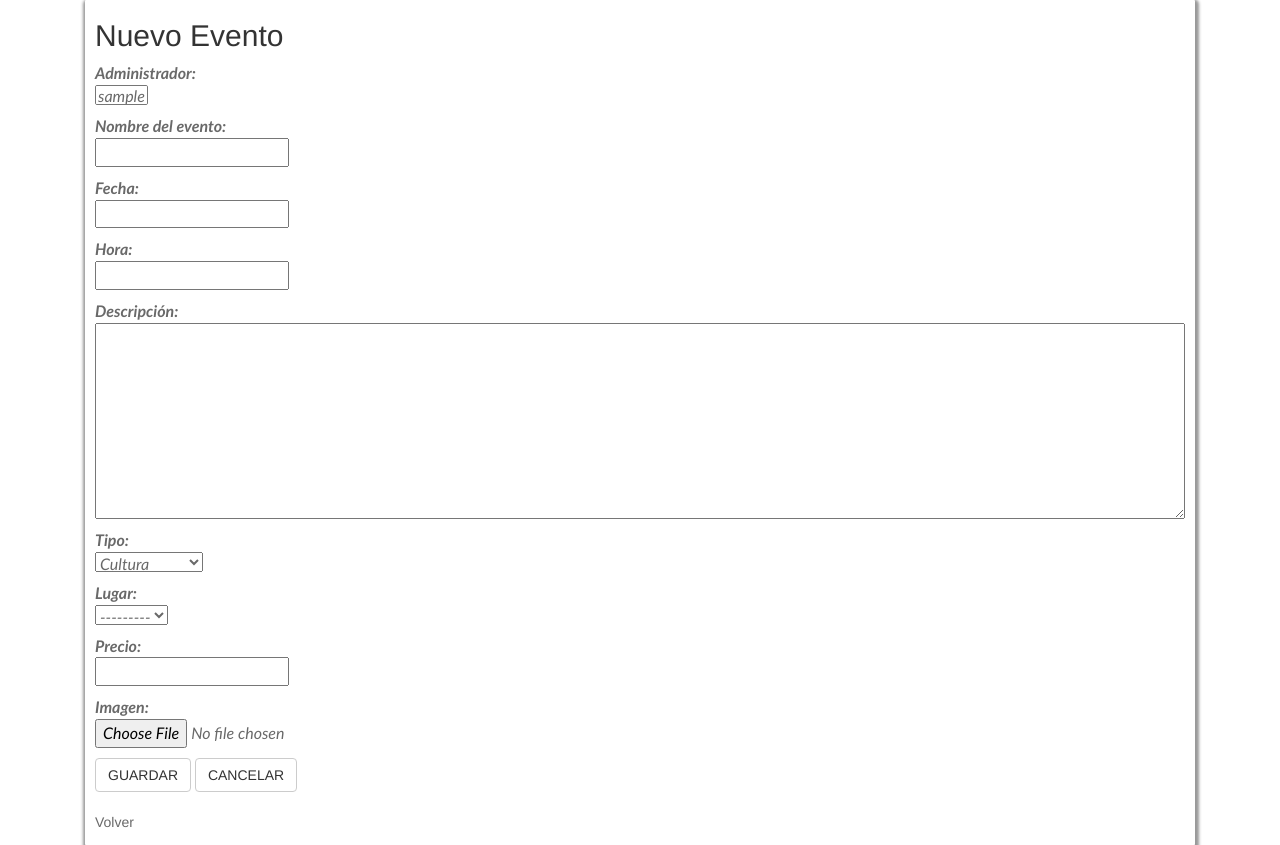
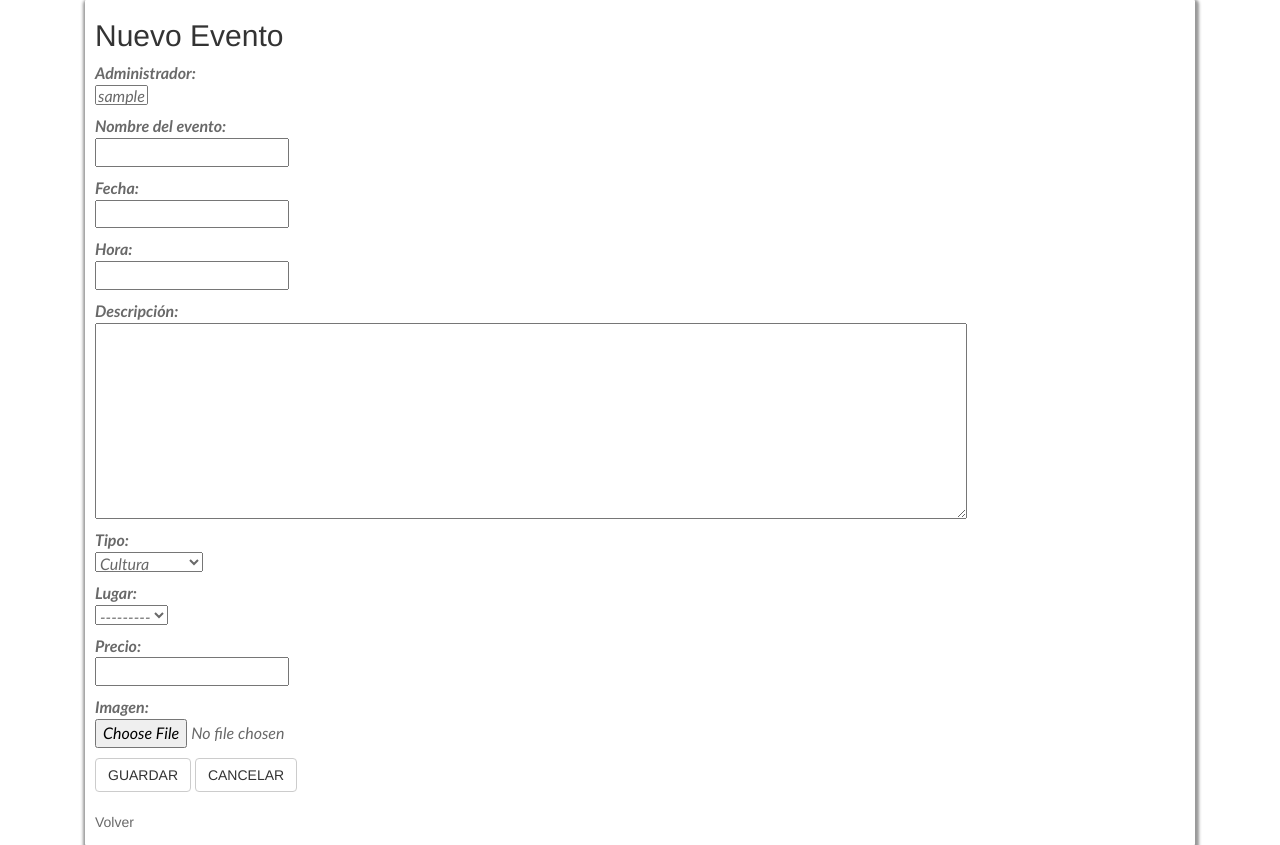
Before and after one commit to araceli24/LeisureTime, a Django app: page /event/new/ in a window 1280 px wide. Shown: the part 358-1203 px from the top of the page. Run offline with Django 3.2, Linux system fonts and the light colour scheme; the visitor is signed in with stand-in values (Sample User, id 1); data comes from the database, SQL or seed files in the repository; data that the repository does not hold is empty; some libraries are stand-ins or nearby versions.

Commit message:
Update style

```diff
--- a/static/css/style.css
+++ b/static/css/style.css
@@ -158,13 +158,13 @@ form.event-form p select{
 
 form.event-form p textarea#id_description{
   height:unset;
-  width:100%;
+  width:80%;
 }
 
 form.event-form p input#id_image{
-  height:auto;
+  height:unset;
   width:100%;
-  display: table;
+
 }
 
 
```
